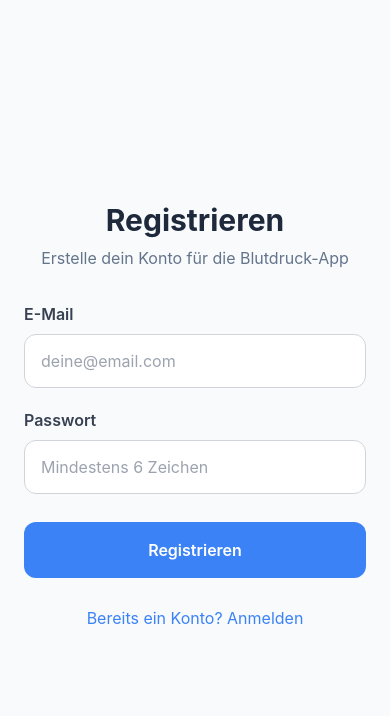
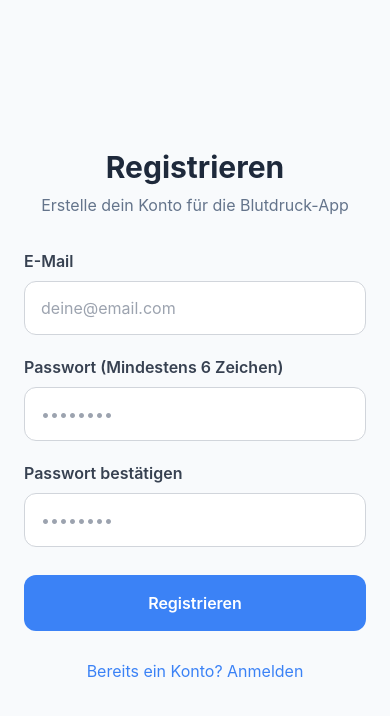
Before and after one commit to iC4rds/blood-tracker, a React Native app: screen /Signup in a window 390 px wide. Shown: the top 716 px of the page. Built offline with nearby package versions, Linux system fonts and the light colour scheme.

Commit message:
feat: update login handling

```diff
--- a/screens/LoginScreen.tsx
+++ b/screens/LoginScreen.tsx
@@ -1,5 +1,5 @@
 import { useState } from "react"
-import { View, Text, TextInput, TouchableOpacity, Alert } from "react-native"
+import { View, Text, TextInput, TouchableOpacity, Alert, KeyboardAvoidingView, Platform, ScrollView } from "react-native"
 import type { NativeStackScreenProps } from "@react-navigation/native-stack"
 import AsyncStorage from "@react-native-async-storage/async-storage"
 import { supabase } from "../lib/supabase"
@@ -32,7 +32,16 @@ export default function LoginScreen({ navigation }: Props) {
   }
 
   return (
-    <View className="flex-1 bg-slate-50">
+    <KeyboardAvoidingView
+      className="flex-1"
+      behavior={Platform.OS === "ios" ? "padding" : "padding"}
+      keyboardVerticalOffset={Platform.OS === "ios" ? 64 : 0}
+    >
+      <ScrollView
+        className="flex-1 bg-slate-50"
+        contentContainerStyle={{ flexGrow: 1 }}
+        keyboardShouldPersistTaps="handled"
+      >
         <View className="flex-1 justify-center px-6">
           <Text className="text-3xl font-bold text-slate-800 text-center mb-2">Anmelden</Text>
 
@@ -56,8 +65,10 @@ export default function LoginScreen({ navigation }: Props) {
               secureTextEntry
               value={password}
               onChangeText={setPassword}
-            placeholder="Dein Passwort"
+              placeholder="••••••••"
               placeholderTextColor="#9ca3af"
+              autoCapitalize="none"
+              autoComplete="password"
             />
           </View>
 
@@ -69,6 +80,7 @@ export default function LoginScreen({ navigation }: Props) {
             <Text className="text-blue-500 text-base text-center">Noch kein Konto? Registrieren</Text>
           </TouchableOpacity>
         </View>
-    </View>
+      </ScrollView>
+    </KeyboardAvoidingView>
   )
 }
--- a/screens/SignupScreen.tsx
+++ b/screens/SignupScreen.tsx
@@ -1,16 +1,28 @@
 import { useState } from "react"
-import { View, Text, TextInput, TouchableOpacity, Alert } from "react-native"
+import { View, Text, TextInput, TouchableOpacity, Alert, KeyboardAvoidingView, Platform, ScrollView } from "react-native"
 import type { NativeStackScreenProps } from "@react-navigation/native-stack"
 import type { RootStackParamList } from "../types/navigation"
 import { supabase } from "../lib/supabase"
+import AsyncStorage from "@react-native-async-storage/async-storage"
 
 type Props = NativeStackScreenProps<RootStackParamList, "Signup">
 
 export default function SignupScreen({ navigation }: Props) {
   const [email, setEmail] = useState("")
   const [password, setPassword] = useState("")
+  const [confirmPassword, setConfirmPassword] = useState("")
 
   const handleSignup = async () => {
+    if (password !== confirmPassword) {
+      Alert.alert("Fehler", "Die Passwörter stimmen nicht überein")
+      return
+    }
+
+    if (password.length < 6) {
+      Alert.alert("Fehler", "Das Passwort muss mindestens 6 Zeichen lang sein")
+      return
+    }
+
     const { error } = await supabase.auth.signUp({
       email,
       password,
@@ -18,13 +30,37 @@ export default function SignupScreen({ navigation }: Props) {
     if (error) {
       Alert.alert("Fehler", error.message)
     } else {
-      Alert.alert("Erfolg", "Überprüfe dein E-Mail-Postfach")
-      navigation.navigate("Login")
+      const { data, error } = await supabase.auth.signInWithPassword({
+        email,
+        password,
+      })
+
+      if (error) {
+        Alert.alert("Fehler", error.message)
+      } else {
+        if (data.session) {
+          await AsyncStorage.setItem("supabase_session", JSON.stringify(data.session))
+        }
+
+        navigation.reset({
+          index: 0,
+          routes: [{ name: "Home" }],
+        })
+      }
     }
   }
 
   return (
-    <View className="flex-1 bg-slate-50">
+    <KeyboardAvoidingView
+      className="flex-1"
+      behavior={Platform.OS === "ios" ? "padding" : "padding"}
+      keyboardVerticalOffset={Platform.OS === "ios" ? 64 : 0}
+    >
+      <ScrollView
+        className="flex-1 bg-slate-50"
+        contentContainerStyle={{ flexGrow: 1 }}
+        keyboardShouldPersistTaps="handled"
+      >
         <View className="flex-1 justify-center px-6">
           <Text className="text-3xl font-bold text-slate-800 text-center mb-2">Registrieren</Text>
           <Text className="text-base text-slate-500 text-center mb-8">Erstelle dein Konto für die Blutdruck-App</Text>
@@ -43,14 +79,30 @@ export default function SignupScreen({ navigation }: Props) {
           </View>
 
           <View className="mb-5">
-          <Text className="text-base font-semibold text-gray-700 mb-2">Passwort</Text>
+            <Text className="text-base font-semibold text-gray-700 mb-2">Passwort (Mindestens 6 Zeichen)</Text>
             <TextInput
               className="bg-white border border-gray-300 rounded-xl px-4 py-3.5 text-base text-gray-800"
               secureTextEntry
               value={password}
               onChangeText={setPassword}
-            placeholder="Mindestens 6 Zeichen"
               placeholderTextColor="#9ca3af"
+              placeholder="••••••••"
+              autoComplete="password"
+              autoCapitalize="none"
+            />
+          </View>
+
+          <View className="mb-5">
+            <Text className="text-base font-semibold text-gray-700 mb-2">Passwort bestätigen</Text>
+            <TextInput
+              className="bg-white border border-gray-300 rounded-xl px-4 py-3.5 text-base text-gray-800"
+              secureTextEntry
+              value={confirmPassword}
+              onChangeText={setConfirmPassword}
+              placeholderTextColor="#9ca3af"
+              placeholder="••••••••"
+              autoComplete="password"
+              autoCapitalize="none"
             />
           </View>
 
@@ -62,6 +114,7 @@ export default function SignupScreen({ navigation }: Props) {
             <Text className="text-blue-500 text-base text-center">Bereits ein Konto? Anmelden</Text>
           </TouchableOpacity>
         </View>
-    </View>
+      </ScrollView>
+    </KeyboardAvoidingView>
   )
 }
```
Lines whose indentation alone changed are shown as unchanged.
